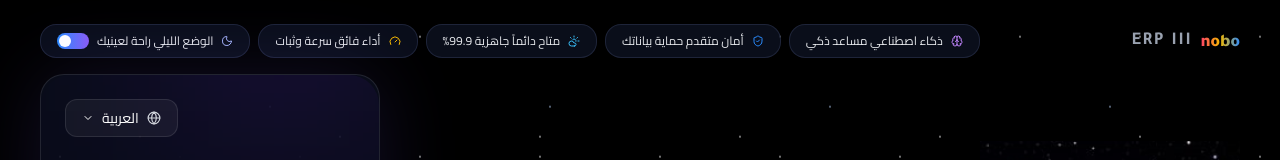
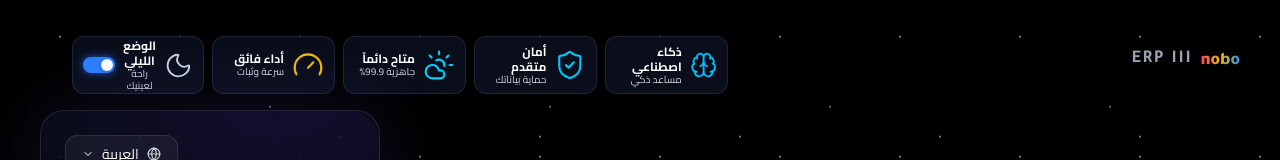
Before and after one commit to AbdrhmanDev/noboProject, a React (Vite) app: page / in a window 1280 px wide. Shown: the top 160 px of the page. Built offline with nearby package versions, Linux system fonts and the light colour scheme.

Commit message:
header: Update login page translations and dark mode toggle

```diff
--- a/src/Pages/loginPage/Login.jsx
+++ b/src/Pages/loginPage/Login.jsx
@@ -2,11 +2,6 @@ import { useState } from "react";
 import { motion } from "framer-motion";
 import { useNavigate } from "react-router-dom";
 import {
-  Brain,
-  ShieldCheck,
-  CloudSun,
-  Gauge,
-  Moon,
   Eye,
   EyeOff,
   Lock,
@@ -69,16 +64,6 @@ function BrandIcon({ id, size = 12, className = "", color }) {
     >
       <use href={`/icons.svg#${id}`} />
     </svg>
-  );
-}
-
-function FeatureBadge({ icon: Icon, label, color, extra }) {
-  return (
-    <div className="glow-badge rounded-2xl px-4 py-2 flex items-center gap-2 text-xs text-gray-200">
-      <Icon size={12} color={color} />
-      <span>{label}</span>
-      {extra}
-    </div>
   );
 }
 
@@ -315,7 +300,7 @@ function LoginCard() {
 }
 
 export default function LoginPage() {
-  const [dark, setDark] = useState(true);
+  const [isDark, setIsDark] = useState(true);
   const { t, dir } = useI18n();
 
   return (
@@ -334,40 +319,174 @@ export default function LoginPage() {
             ERP III
           </span>
         </div>
-        <div className="flex flex-wrap gap-2 justify-end">
-          <FeatureBadge
-            icon={Brain}
-            label={t("login.aiAssistant")}
-            color="#c084fc"
-          />
-          <FeatureBadge
-            icon={ShieldCheck}
-            label={t("login.advancedSecurity")}
-            color="#2b8cff"
-          />
-          <FeatureBadge
-            icon={CloudSun}
-            label={t("login.alwaysAvailable")}
-            color="#38bdf8"
-          />
-          <FeatureBadge
-            icon={Gauge}
-            label={t("login.fastPerformance")}
-            color="#f5b800"
-          />
-          <button
-            onClick={() => setDark((d) => !d)}
-            className="glow-badge rounded-2xl px-4 py-2 flex items-center gap-2 text-xs text-gray-200"
-          >
-            <Moon size={12} color="#a5b4fc" />
-            <span>{t("login.nightMode")}</span>
-            <span className="w-8 h-4 rounded-full toggle-track relative inline-block">
+<div className="relative z-10 flex items-center justify-end px-4 md:px-8 pt-3">
+          <div className="flex flex-wrap items-center gap-2">
+
+            {/* AI */}
+            <div className="glow-badge h-[58px] w-[123px] rounded-xl px-2.5 flex items-center gap-2">
+              <svg
+                xmlns="http://www.w3.org/2000/svg"
+                width="32"
+                height="32"
+                viewBox="0 0 24 24"
+                fill="none"
+                stroke="#00bfff"
+                strokeWidth="1.6"
+                strokeLinecap="round"
+                strokeLinejoin="round"
+              >
+                <path d="M12 18V5" />
+                <path d="M15 13a4.17 4.17 0 0 1-3-4 4.17 4.17 0 0 1-3 4" />
+                <path d="M17.598 6.5A3 3 0 1 0 12 5a3 3 0 1 0-5.598 1.5" />
+                <path d="M17.997 5.125a4 4 0 0 1 2.526 5.77" />
+                <path d="M18 18a4 4 0 0 0 2-7.464" />
+                <path d="M19.967 17.483A4 4 0 1 1 12 18a4 4 0 1 1-7.967-.517" />
+                <path d="M6 18a4 4 0 0 1-2-7.464" />
+                <path d="M6.003 5.125a4 4 0 0 0-2.526 5.77" />
+              </svg>
+
+<div className="leading-tight" dir={dir}>
+                <div className="text-[12px] font-bold text-white">
+                  {t("login.badgeAiTitle")}
+                </div>
+                <div className="text-[10px] text-gray-300">
+                  {t("login.badgeAiSub")}
+                </div>
+              </div>
+            </div>
+
+            {/* Security */}
+            <div className="glow-badge h-[58px] w-[123px] rounded-xl px-2.5 flex items-center gap-2">
+              <svg
+                xmlns="http://www.w3.org/2000/svg"
+                width="32"
+                height="32"
+                viewBox="0 0 24 24"
+                fill="none"
+                stroke="#00c8ff"
+                strokeWidth="1.6"
+                strokeLinecap="round"
+                strokeLinejoin="round"
+              >
+                <path d="M20 13c0 5-3.5 7.5-7.66 8.95a1 1 0 0 1-.67-.01C7.5 20.5 4 18 4 13V6a1 1 0 0 1 1-1c2 0 4.5-1.2 6.24-2.72a1.17 1.17 0 0 1 1.52 0C14.51 3.81 17 5 19 5a1 1 0 0 1 1 1z" />
+                <path d="m9 12 2 2 4-4" />
+              </svg>
+
+<div className="leading-tight" dir={dir}>
+                <div className="text-[12px] font-bold text-white">
+                  {t("login.badgeSecurityTitle")}
+                </div>
+                <div className="text-[10px] text-gray-300">
+                  {t("login.badgeSecuritySub")}
+                </div>
+              </div>
+            </div>
+
+            {/* Availability */}
+            <div className="glow-badge h-[58px] w-[123px] rounded-xl px-2.5 flex items-center gap-2">
+              <svg
+                xmlns="http://www.w3.org/2000/svg"
+                width="32"
+                height="32"
+                viewBox="0 0 24 24"
+                fill="none"
+                stroke="#00cfff"
+                strokeWidth="1.6"
+                strokeLinecap="round"
+                strokeLinejoin="round"
+              >
+                <path d="M12 2v2" />
+                <path d="m4.93 4.93 1.41 1.41" />
+                <path d="M20 12h2" />
+                <path d="m19.07 4.93-1.41 1.41" />
+                <path d="M15.947 12.65a4 4 0 0 0-5.925-4.128" />
+                <path d="M13 22H7a5 5 0 1 1 4.9-6H13a3 3 0 0 1 0 6Z" />
+              </svg>
+
+<div className="leading-tight" dir={dir}>
+                <div className="text-[12px] font-bold text-white">
+                  {t("login.badgeAvailTitle")}
+                </div>
+                <div className="text-[10px] text-gray-300">
+                  {t("login.badgeAvailSub")}
+                </div>
+              </div>
+            </div>
+
+            {/* Performance */}
+            <div className="glow-badge h-[58px] w-[123px] rounded-xl px-2.5 flex items-center gap-2">
+              <svg
+                xmlns="http://www.w3.org/2000/svg"
+                width="32"
+                height="32"
+                viewBox="0 0 24 24"
+                fill="none"
+                stroke="#f5b800"
+                strokeWidth="1.6"
+                strokeLinecap="round"
+                strokeLinejoin="round"
+              >
+                <path d="m12 14 4-4" />
+                <path d="M3.34 19a10 10 0 1 1 17.32 0" />
+              </svg>
+
+<div className="leading-tight" dir={dir}>
+                <div className="text-[12px] font-bold text-white">
+                  {t("login.badgePerfTitle")}
+                </div>
+                <div className="text-[10px] text-gray-300">
+                  {t("login.badgePerfSub")}
+                </div>
+              </div>
+            </div>
+
+            {/* Dark Mode */}
+            <button
+              type="button"
+onClick={() => setIsDark((d) => !d)}
+              className="glow-badge h-[58px] w-[132px] rounded-xl px-2.5 flex items-center gap-2"
+            >
+              {/* Moon */}
+              <svg
+                xmlns="http://www.w3.org/2000/svg"
+                width="31"
+                height="31"
+                viewBox="0 0 24 24"
+                fill="none"
+                stroke="#cbd5e1"
+                strokeWidth="1.5"
+                strokeLinecap="round"
+                strokeLinejoin="round"
+              >
+                <path d="M20.985 12.486a9 9 0 1 1-9.473-9.472c.405-.022.617.46.402.803a6 6 0 0 0 8.268 8.268c.344-.215.825-.004.803.401Z" />
+              </svg>
+
+<div className="flex-1 leading-tight" dir={dir}>
+                <div className="text-[12px] font-bold text-white">
+                  {t("login.badgeNightTitle")}
+                </div>
+                <div className="text-[10px] text-gray-300">
+                  {t("login.badgeNightSub")}
+                </div>
+              </div>
+
+              {/* Toggle */}
               <span
-                className="toggle-thumb absolute top-0.5 w-3 h-3 bg-white rounded-full"
-                style={{ left: dark ? "2px" : "18px" }}
-              />
-            </span>
-          </button>
+                className={`relative inline-flex h-4 w-8 shrink-0 rounded-full transition-colors ${
+                  isDark
+                    ? "bg-blue-500 shadow-[0_0_8px_rgba(37,99,235,0.8)]"
+                    : "bg-gray-500 shadow-[0_0_8px_rgba(148,163,184,0.6)]"
+                }`}
+              >
+                <span
+                  className={`absolute top-[2px] left-[2px] h-3 w-3 rounded-full bg-white shadow-sm transition-transform ${
+                    isDark ? "translate-x-4" : "translate-x-0"
+                  }`}
+                />
+              </span>
+            </button>
+
+          </div>
         </div>
       </div>
 
--- a/src/i18n/translations.js
+++ b/src/i18n/translations.js
@@ -36,7 +36,17 @@ export const translations = {
     "login.advancedSecurity": "أمان متقدم حماية بياناتك",
     "login.alwaysAvailable": "متاح دائماً جاهزية 99.9%",
     "login.fastPerformance": "أداء فائق سرعة وثبات",
-    "login.nightMode": "الوضع الليلي راحة لعينيك",
+"login.nightMode": "الوضع الليلي راحة لعينيك",
+    "login.badgeAiTitle": "ذكاء اصطناعي",
+    "login.badgeAiSub": "مساعد ذكي",
+    "login.badgeSecurityTitle": "أمان متقدم",
+    "login.badgeSecuritySub": "حماية بياناتك",
+    "login.badgeAvailTitle": "متاح دائماً",
+    "login.badgeAvailSub": "جاهزية 99.9%",
+    "login.badgePerfTitle": "أداء فائق",
+    "login.badgePerfSub": "سرعة وثبات",
+    "login.badgeNightTitle": "الوضع الليلي",
+    "login.badgeNightSub": "راحة لعينيك",
     "login.smartPlatform": "منصة ERP ذكية لإدارة أعمالك بلا حدود",
     "login.businessPower": "قوة أعمالك",
     "login.businessPowerDesc": "نظام متكامل لإدارة جميع عملياتك",
@@ -406,7 +416,17 @@ export const translations = {
     "login.advancedSecurity": "Advanced security to protect your data",
     "login.alwaysAvailable": "Always available 99.9% uptime",
     "login.fastPerformance": "Ultra performance, speed and stability",
-    "login.nightMode": "Night mode for your eyes' comfort",
+"login.nightMode": "Night mode for your eyes' comfort",
+    "login.badgeAiTitle": "Smart AI",
+    "login.badgeAiSub": "Assistant",
+    "login.badgeSecurityTitle": "Advanced Security",
+    "login.badgeSecuritySub": "Data protection",
+    "login.badgeAvailTitle": "Always Available",
+    "login.badgeAvailSub": "99.9% uptime",
+    "login.badgePerfTitle": "Ultra Performance",
+    "login.badgePerfSub": "Speed & stability",
+    "login.badgeNightTitle": "Night Mode",
+    "login.badgeNightSub": "Comfort for your eyes",
     "login.smartPlatform": "Smart ERP platform to manage your business without limits",
     "login.businessPower": "Your Business Power",
     "login.businessPowerDesc": "Integrated system to manage all your operations",
@@ -758,7 +778,17 @@ export const translations = {
     "login.advancedSecurity": "Seguridad avanzada para proteger tus datos",
     "login.alwaysAvailable": "Siempre disponible 99.9% de tiempo activo",
     "login.fastPerformance": "Rendimiento superior, velocidad y estabilidad",
-    "login.nightMode": "Modo nocturno para la comodidad de tus ojos",
+"login.nightMode": "Modo nocturno para la comodidad de tus ojos",
+    "login.badgeAiTitle": "IA inteligente",
+    "login.badgeAiSub": "Asistente",
+    "login.badgeSecurityTitle": "Seguridad avanzada",
+    "login.badgeSecuritySub": "Protección de datos",
+    "login.badgeAvailTitle": "Siempre disponible",
+    "login.badgeAvailSub": "99,9% de tiempo activo",
+    "login.badgePerfTitle": "Rendimiento superior",
+    "login.badgePerfSub": "Velocidad y estabilidad",
+    "login.badgeNightTitle": "Modo nocturno",
+    "login.badgeNightSub": "Comodidad para tus ojos",
     "login.smartPlatform": "Plataforma ERP inteligente para gestionar tu negocio sin límites",
     "login.businessPower": "El Poder de tu Negocio",
     "login.businessPowerDesc": "Sistema integrado para gestionar todas tus operaciones",
@@ -1110,7 +1140,17 @@ export const translations = {
     "login.advancedSecurity": "Erweiterte Sicherheit zum Schutz Ihrer Daten",
     "login.alwaysAvailable": "Immer verfügbar, 99,9 % Betriebszeit",
     "login.fastPerformance": "Höchste Leistung, Geschwindigkeit und Stabilität",
-    "login.nightMode": "Nachtmodus für die Entlastung Ihrer Augen",
+"login.nightMode": "Nachtmodus für die Entlastung Ihrer Augen",
+    "login.badgeAiTitle": "Intelligente KI",
+    "login.badgeAiSub": "Assistent",
+    "login.badgeSecurityTitle": "Erweiterte Sicherheit",
+    "login.badgeSecuritySub": "Datenschutz",
+    "login.badgeAvailTitle": "Immer verfügbar",
+    "login.badgeAvailSub": "99,9 % Betriebszeit",
+    "login.badgePerfTitle": "Höchste Leistung",
+    "login.badgePerfSub": "Geschwindigkeit & Stabilität",
+    "login.badgeNightTitle": "Nachtmodus",
+    "login.badgeNightSub": "Schonung für Ihre Augen",
     "login.smartPlatform": "Intelligente ERP-Plattform zur Verwaltung Ihres Unternehmens ohne Grenzen",
     "login.businessPower": "Ihre Unternehmensstärke",
     "login.businessPowerDesc": "Integriertes System zur Verwaltung aller Ihrer Abläufe",
```
